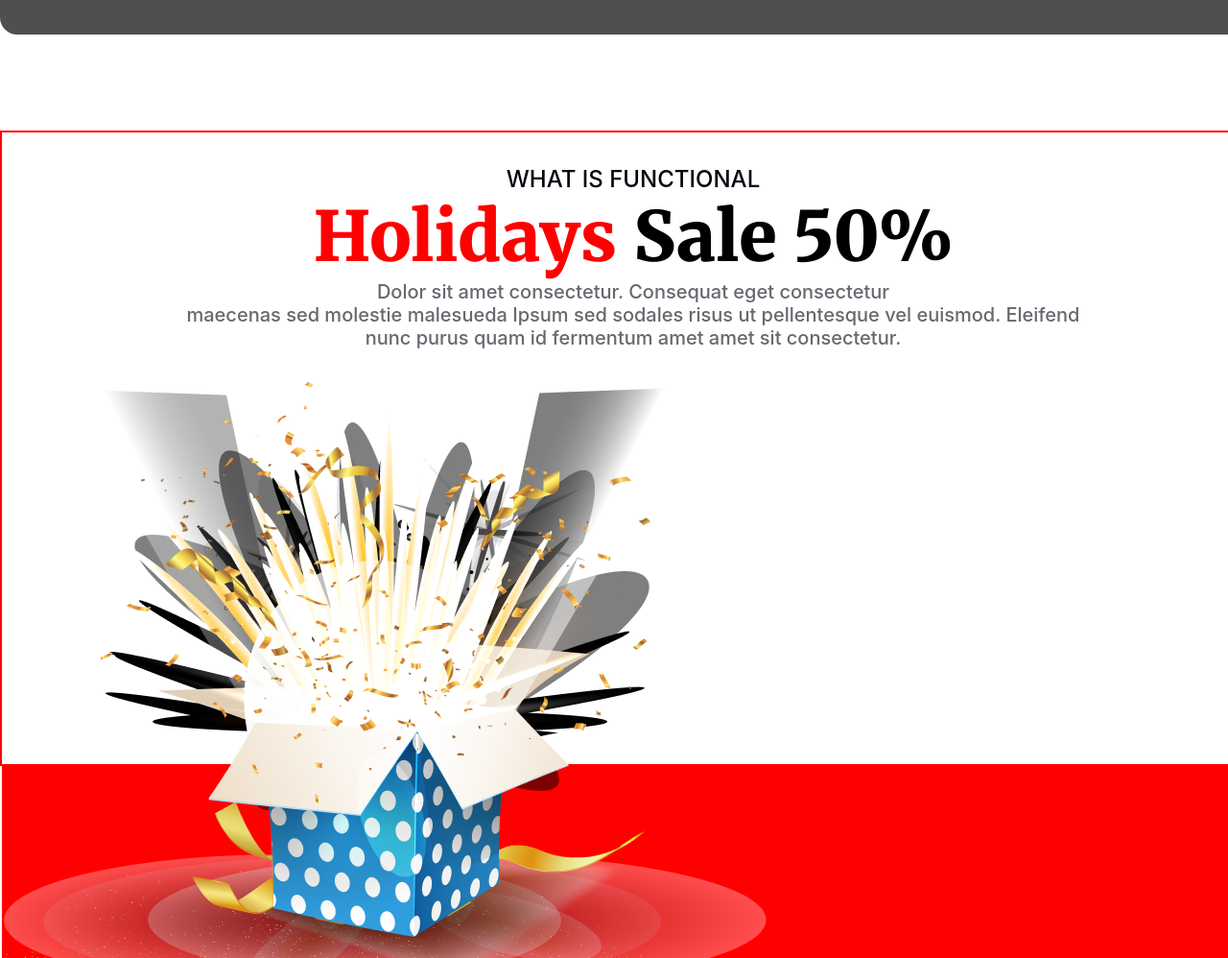
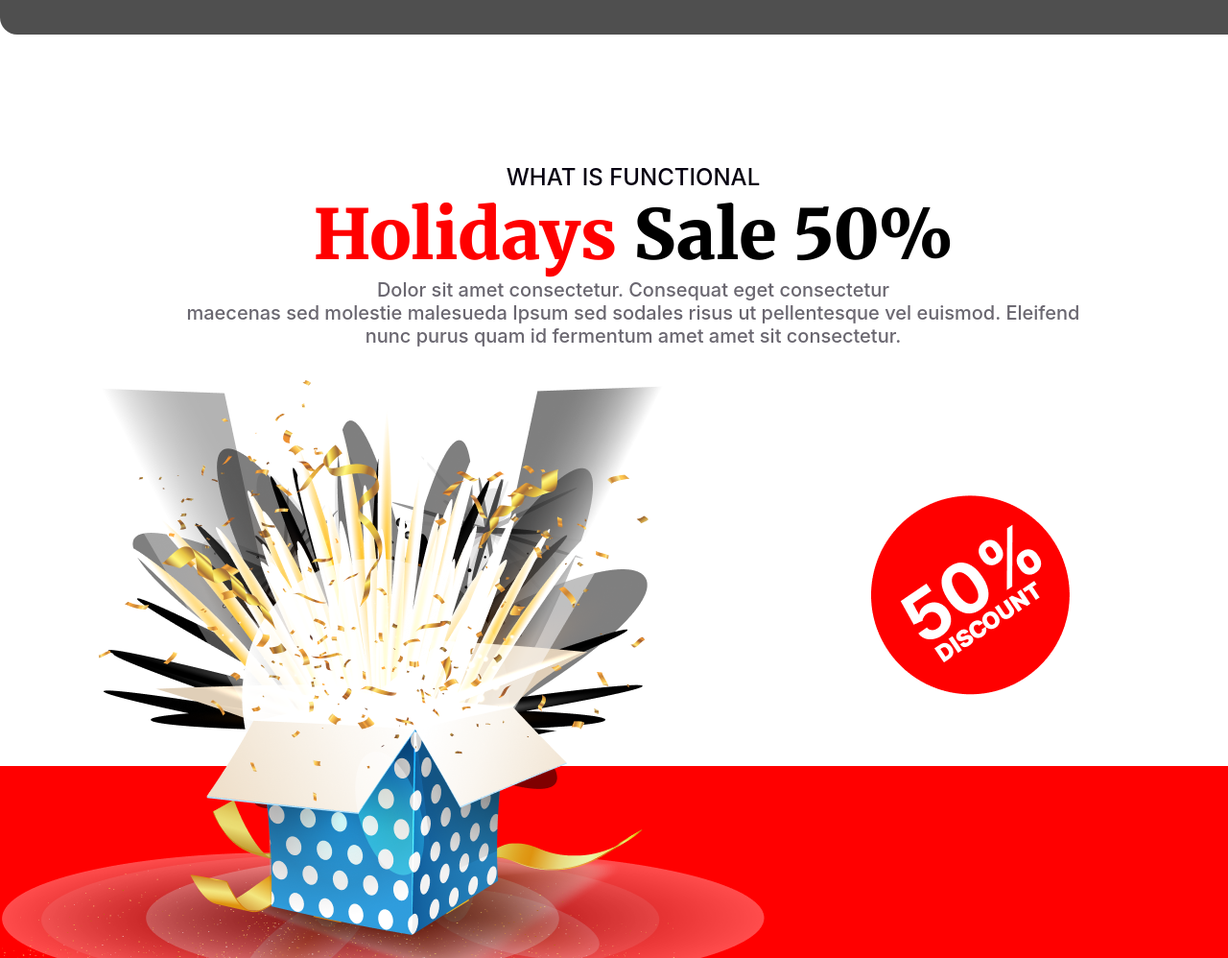
Before and after one commit to Nanditahalder/Batch9-A1-Solution, a plain HTML site: page index.html in a window 1280 px wide. Shown: the part 2080-3078 px from the top of the page at 96% size. Drawn offline with Linux system fonts and the light colour scheme; grey boxes are pictures that could not be loaded.

Commit message:
added holiday section style

```diff
--- a/index.html
+++ b/index.html
@@ -53,7 +53,15 @@
             <div class="solid-color"></div>
             <div class="giftbox">
                 <img src="images/Group 75.png" alt="">
+                <!-- <div class="shoping-girl">
+                    <img src="images/shoping gril.jpg" alt="" srcset="">
+                </div> -->
             </div>
+            <div class="discount">
+                <img src="images/Group 44.png" alt="">
+            </div>
+
+
         </section>
 
          <!-- holiday section style end here -->
--- a/styles/style.css
+++ b/styles/style.css
@@ -148,7 +148,7 @@ body {
 .holiday-section-container {
     width: 1320px;
     height: 662.07px;
-    border: 2px solid red;
+    /* border: 2px solid red; */
     /* margin-top: 100px; */
     margin: 0 auto;
     position: relative;
@@ -198,3 +198,12 @@ body {
     position: relative;
     z-index: 1;
 }
+.shoping-girl {
+    width: 429px;
+    height: 433px;
+}
+.discount {
+    position: absolute;
+    top: 50%;
+    left: 65%;
+}
```
Also changed, not shown: 1 other file.
